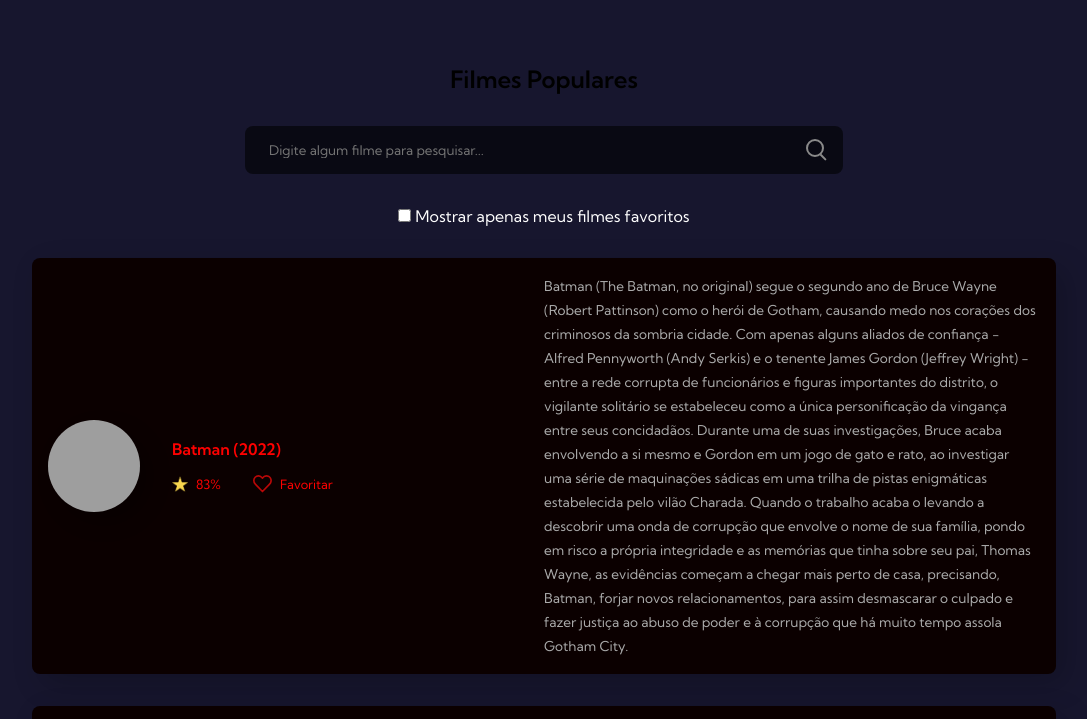
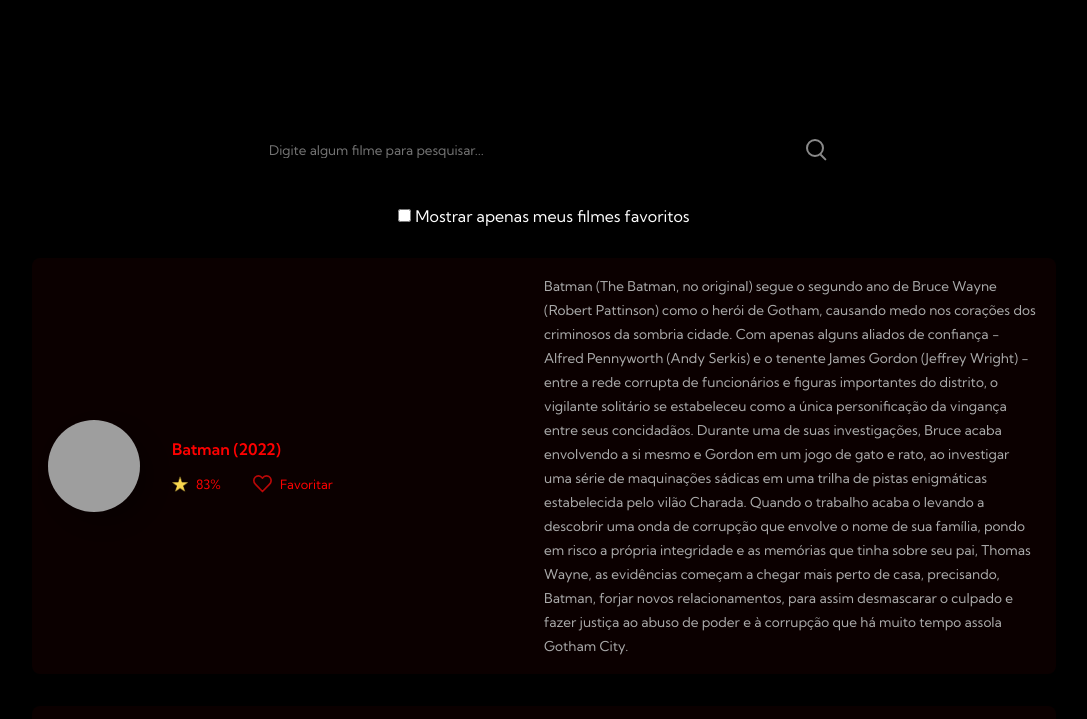
Before and after one commit to UdielOliveira/UdielOliveira.github.io, a plain HTML site: page index.html in a window 1280 px wide. Shown: the top 719 px of the page, without its empty margins (96-1183 px from the left). Drawn offline with Linux system fonts and the light colour scheme; grey boxes are pictures that could not be loaded.

Commit message:
back ground

```diff
--- a/style.css
+++ b/style.css
@@ -1,5 +1,5 @@
 :root {
-  --background-color: #17162E;
+  --background-color: #000000;
 }
 
 * {
```
